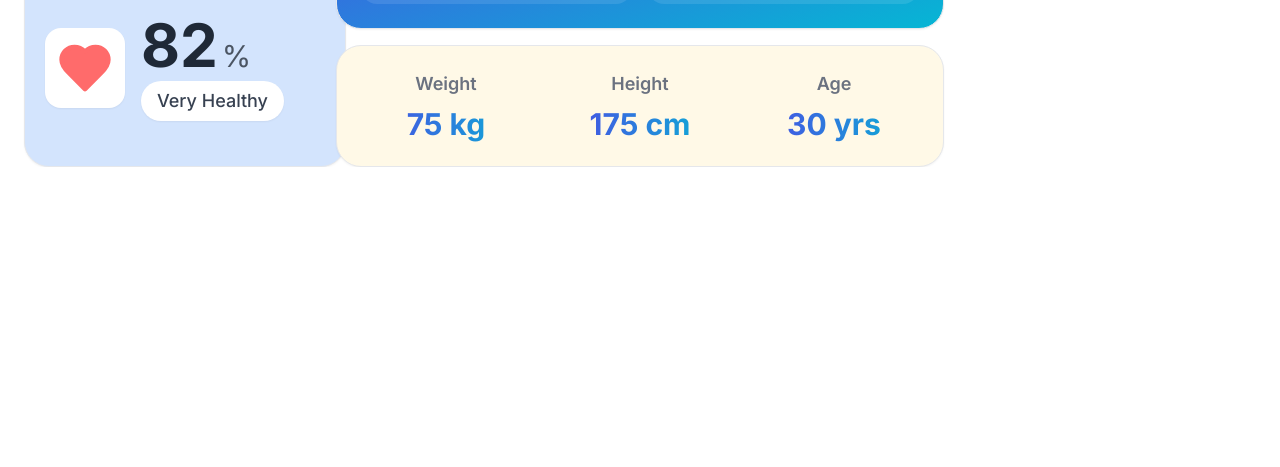
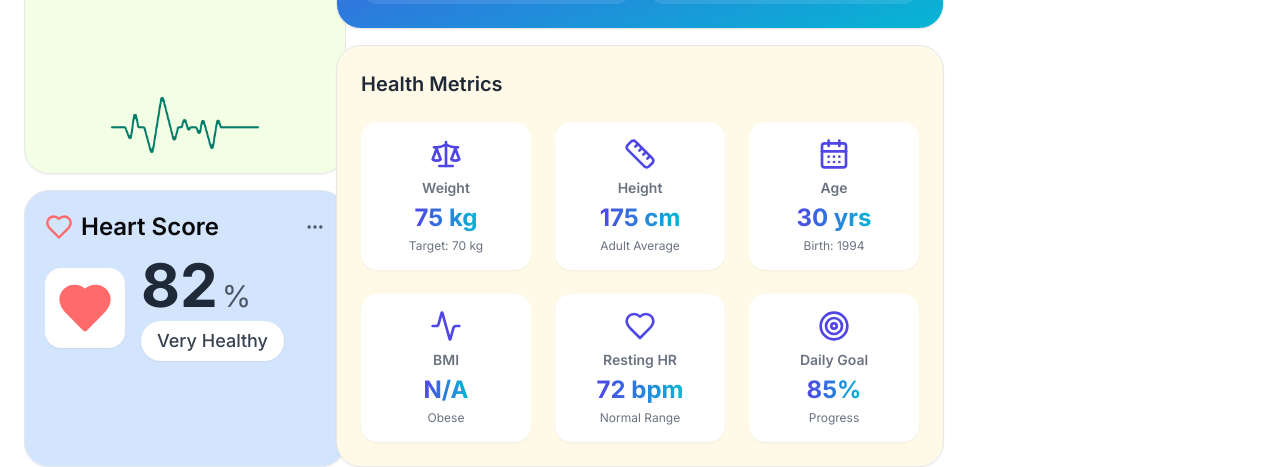
Before and after one commit to apblauzon/GymSync-Pro, a React (Vite) app: page /dashboard in a window 1280 px wide. Shown: the part 991-1458 px from the top of the page. Before the commit the page ends 1158 px from the top, so only its background shows below. Built offline with nearby package versions, Linux system fonts and the light colour scheme; no server answers; the database is empty.

Commit message:
Improve StatsSection content
Enhanced the StatsSection component by improving the display of weight, height, and age. Additional content has been added, and the height display has been increased for better visibility.
[skip gpt_engineer]

```diff
--- a/src/components/dashboard/StatsSection.tsx
+++ b/src/components/dashboard/StatsSection.tsx
@@ -1,6 +1,7 @@
 import { Card } from "@/components/ui/card";
 import { useQuery } from "@tanstack/react-query";
 import { supabase } from "@/integrations/supabase/client";
+import { Scale, Ruler, CalendarDays, Activity, Heart, Target } from "lucide-react";
 
 export const StatsSection = () => {
   const { data: clientData } = useQuery({
@@ -19,20 +20,81 @@ export const StatsSection = () => {
     }
   });
 
+  // Calculate BMI
+  const calculateBMI = () => {
+    if (clientData?.weight && clientData?.height) {
+      const heightInMeters = clientData.height / 100;
+      const bmi = clientData.weight / (heightInMeters * heightInMeters);
+      return bmi.toFixed(1);
+    }
+    return "N/A";
+  };
+
+  const getBMICategory = (bmi: number) => {
+    if (bmi < 18.5) return "Underweight";
+    if (bmi < 25) return "Normal";
+    if (bmi < 30) return "Overweight";
+    return "Obese";
+  };
+
+  const bmi = Number(calculateBMI());
+
   return (
     <Card className="bg-[#FFF9E7] p-6 rounded-[25px]">
+      <h2 className="text-xl font-semibold mb-6 text-gray-800">Health Metrics</h2>
       <div className="grid grid-cols-3 gap-6">
-        <div className="text-center">
-          <h3 className="text-gray-500 text-lg font-semibold mb-2">Weight</h3>
-          <div className="text-3xl font-bold bg-gradient-to-r from-primary to-secondary bg-clip-text text-transparent">{clientData?.weight || 75} kg</div>
+        <div className="flex flex-col items-center bg-white rounded-2xl p-4 shadow-sm">
+          <Scale className="w-8 h-8 text-primary mb-2" />
+          <h3 className="text-gray-500 text-sm font-semibold mb-1">Weight</h3>
+          <div className="text-2xl font-bold bg-gradient-to-r from-primary to-secondary bg-clip-text text-transparent">
+            {clientData?.weight || 75} kg
+          </div>
+          <p className="text-xs text-gray-500 mt-1">Target: 70 kg</p>
         </div>
-        <div className="text-center">
-          <h3 className="text-gray-500 text-lg font-semibold mb-2">Height</h3>
-          <div className="text-3xl font-bold bg-gradient-to-r from-primary to-secondary bg-clip-text text-transparent">{clientData?.height || 175} cm</div>
+
+        <div className="flex flex-col items-center bg-white rounded-2xl p-4 shadow-sm">
+          <Ruler className="w-8 h-8 text-primary mb-2" />
+          <h3 className="text-gray-500 text-sm font-semibold mb-1">Height</h3>
+          <div className="text-2xl font-bold bg-gradient-to-r from-primary to-secondary bg-clip-text text-transparent">
+            {clientData?.height || 175} cm
+          </div>
+          <p className="text-xs text-gray-500 mt-1">Adult Average</p>
         </div>
-        <div className="text-center">
-          <h3 className="text-gray-500 text-lg font-semibold mb-2">Age</h3>
-          <div className="text-3xl font-bold bg-gradient-to-r from-primary to-secondary bg-clip-text text-transparent">30 yrs</div>
+
+        <div className="flex flex-col items-center bg-white rounded-2xl p-4 shadow-sm">
+          <CalendarDays className="w-8 h-8 text-primary mb-2" />
+          <h3 className="text-gray-500 text-sm font-semibold mb-1">Age</h3>
+          <div className="text-2xl font-bold bg-gradient-to-r from-primary to-secondary bg-clip-text text-transparent">
+            30 yrs
+          </div>
+          <p className="text-xs text-gray-500 mt-1">Birth: 1994</p>
+        </div>
+
+        <div className="flex flex-col items-center bg-white rounded-2xl p-4 shadow-sm">
+          <Activity className="w-8 h-8 text-primary mb-2" />
+          <h3 className="text-gray-500 text-sm font-semibold mb-1">BMI</h3>
+          <div className="text-2xl font-bold bg-gradient-to-r from-primary to-secondary bg-clip-text text-transparent">
+            {calculateBMI()}
+          </div>
+          <p className="text-xs text-gray-500 mt-1">{bmi !== null ? getBMICategory(bmi) : "N/A"}</p>
+        </div>
+
+        <div className="flex flex-col items-center bg-white rounded-2xl p-4 shadow-sm">
+          <Heart className="w-8 h-8 text-primary mb-2" />
+          <h3 className="text-gray-500 text-sm font-semibold mb-1">Resting HR</h3>
+          <div className="text-2xl font-bold bg-gradient-to-r from-primary to-secondary bg-clip-text text-transparent">
+            72 bpm
+          </div>
+          <p className="text-xs text-gray-500 mt-1">Normal Range</p>
+        </div>
+
+        <div className="flex flex-col items-center bg-white rounded-2xl p-4 shadow-sm">
+          <Target className="w-8 h-8 text-primary mb-2" />
+          <h3 className="text-gray-500 text-sm font-semibold mb-1">Daily Goal</h3>
+          <div className="text-2xl font-bold bg-gradient-to-r from-primary to-secondary bg-clip-text text-transparent">
+            85%
+          </div>
+          <p className="text-xs text-gray-500 mt-1">Progress</p>
         </div>
       </div>
     </Card>
```
